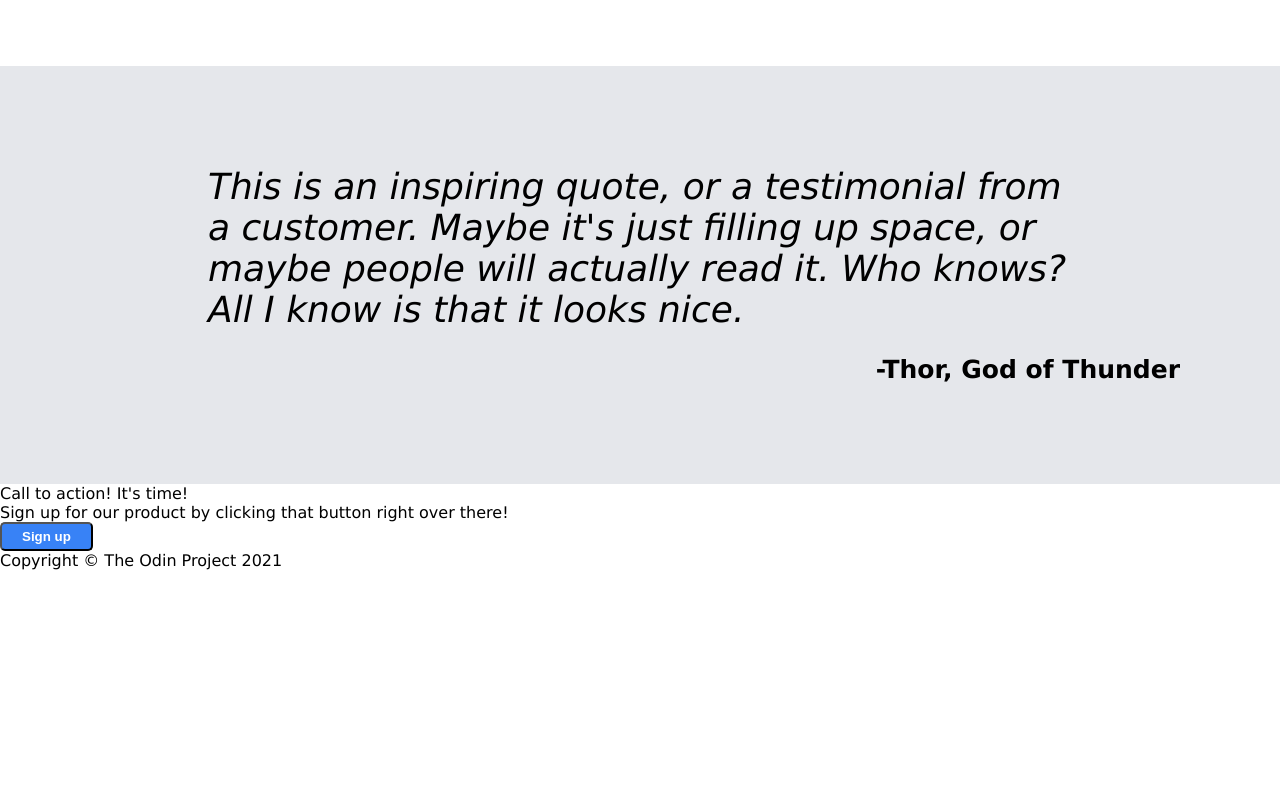
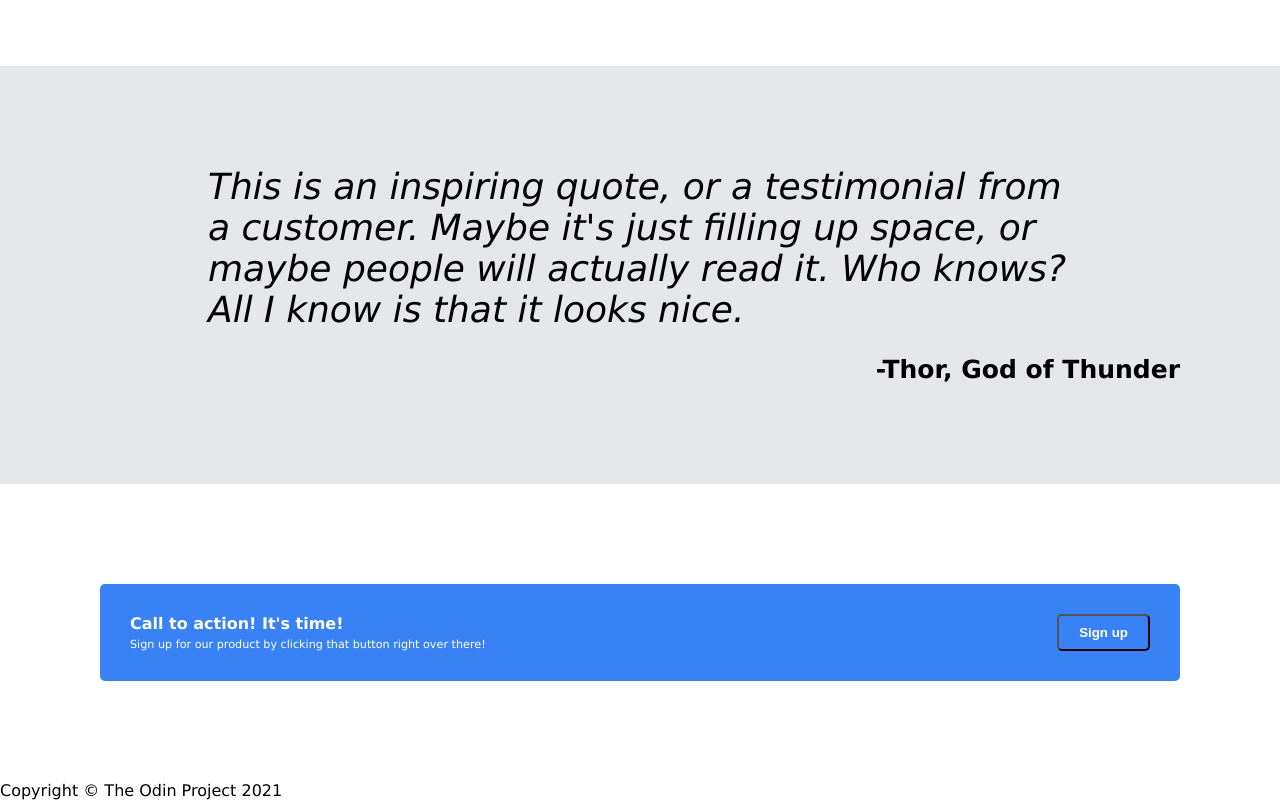
Before and after one commit to cryptocowboye/landing-page, a plain HTML site: page index.html in a window 1280 px wide. Shown: the part 600-1400 px from the top of the page. Before the commit the page ends 1170 px from the top, so only its background shows below. Drawn offline with Linux system fonts and the light colour scheme.

Commit message:
Add style to .lower-part and its children

```diff
--- a/styles/style.css
+++ b/styles/style.css
@@ -115,3 +115,29 @@ button {
     font-weight: 700;
     font-size: 25px;
 }
+
+.lower-part {
+    padding: 100px;
+}
+
+.box {
+    display: flex;
+    justify-content: space-between;
+    padding: 30px;
+    background-color: #3882f6;
+    border-radius: 5px;
+}
+
+.box-heading,
+.box-sentence {
+    color: white;
+}
+
+.box-heading {
+    font-weight: 700;
+}
+
+.box-sentence {
+    font-size: 0.7rem;
+    margin-top: 5px;
+}
```
